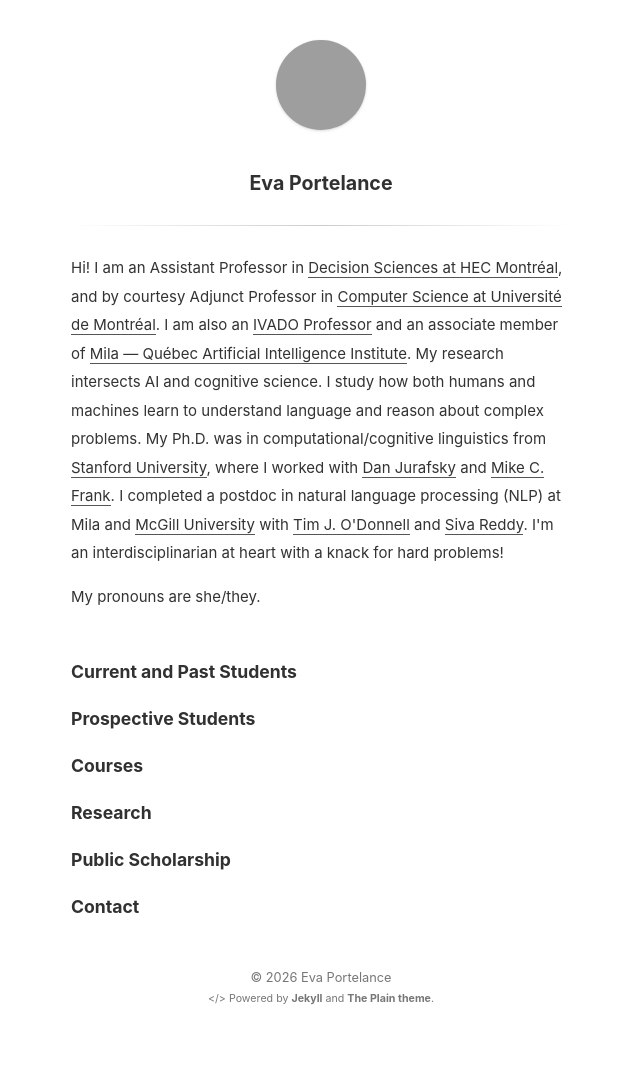
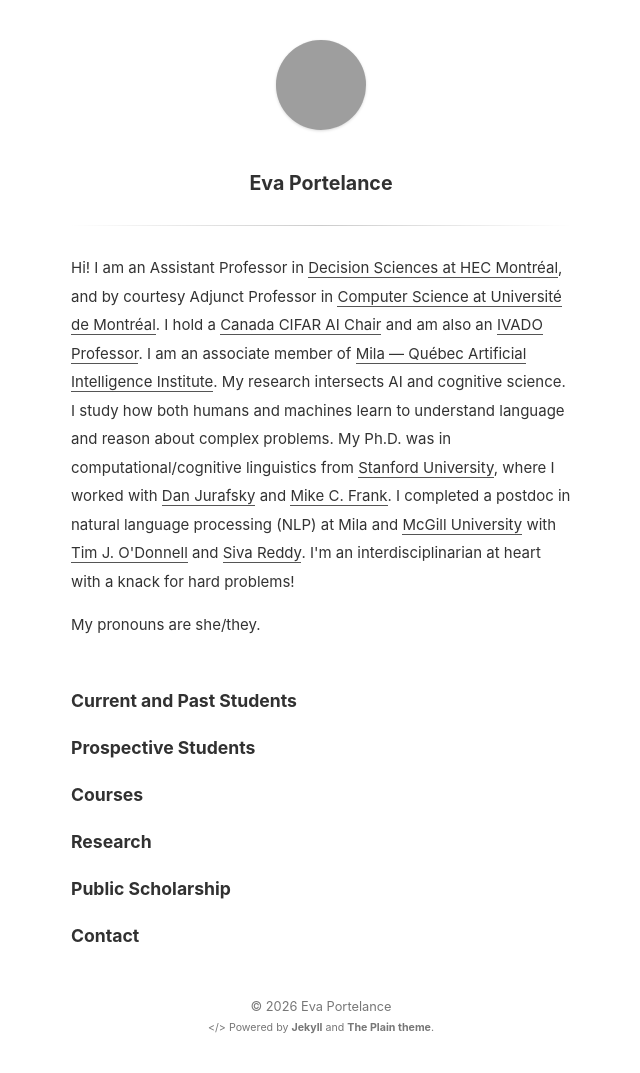
Before and after one commit to evaportelance/evaportelance.github.io, a Jekyll site: the page built from index.html, in a window 1280 px wide, cut to the strip 0-1073 px from the top of the page. Shown: the whole strip, without its empty margins (319-959 px from the left). Built offline with Jekyll 4.4.1, drawn with Linux system fonts in a browser that asks for light colours; before the commit the page ends 1044 px from its top, so only the background shows below that; grey boxes are pictures that could not be loaded.

Commit message:
add chair to index

```diff
--- a/index.html
+++ b/index.html
@@ -12,7 +12,7 @@
 		<section>
 			<!-- <h1>Hello, <span class="nl"></span>we are here to help you.</h1> -->
 			<p>
-				Hi! I am an Assistant Professor in <a href="https://www.hec.ca/mqg/index.html">Decision Sciences at HEC Montréal</a>, and by courtesy Adjunct Professor in <a href="https://diro.umontreal.ca/accueil/">Computer Science at Université de Montréal</a>. I am also an <a href="https://ivado.ca/en/ivado-professors/">IVADO Professor</a> and an associate member of <a href="https://mila.quebec/en/">Mila — Québec Artificial Intelligence Institute</a>. My research intersects AI and cognitive science. I study how both humans and machines learn to understand language and reason about complex problems.  My Ph.D. was in computational/cognitive linguistics from <a href="https://www.stanford.edu/">Stanford University</a>, where I worked with <a href="https://web.stanford.edu/~jurafsky/">Dan Jurafsky</a> and <a href="https://web.stanford.edu/~mcfrank/">Mike C. Frank</a>. I completed a postdoc in natural language processing (NLP) at Mila and <a href="https://www.mcgill.ca/">McGill University</a> with <a href="https://todonnell.github.io/">Tim J. O'Donnell</a> and <a href="https://sivareddy.in/">Siva Reddy</a>. I'm an interdisciplinarian at heart with a knack for hard problems!
+				Hi! I am an Assistant Professor in <a href="https://www.hec.ca/mqg/index.html">Decision Sciences at HEC Montréal</a>, and by courtesy Adjunct Professor in <a href="https://diro.umontreal.ca/accueil/">Computer Science at Université de Montréal</a>. I hold a <a href="https://cifar.ca/ai/canada-cifar-ai-chairs/">Canada CIFAR AI Chair</a> and am also an <a href="https://ivado.ca/en/ivado-professors/">IVADO Professor</a>. I am an associate member of <a href="https://mila.quebec/en/">Mila — Québec Artificial Intelligence Institute</a>. My research intersects AI and cognitive science. I study how both humans and machines learn to understand language and reason about complex problems.  My Ph.D. was in computational/cognitive linguistics from <a href="https://www.stanford.edu/">Stanford University</a>, where I worked with <a href="https://web.stanford.edu/~jurafsky/">Dan Jurafsky</a> and <a href="https://web.stanford.edu/~mcfrank/">Mike C. Frank</a>. I completed a postdoc in natural language processing (NLP) at Mila and <a href="https://www.mcgill.ca/">McGill University</a> with <a href="https://todonnell.github.io/">Tim J. O'Donnell</a> and <a href="https://sivareddy.in/">Siva Reddy</a>. I'm an interdisciplinarian at heart with a knack for hard problems!
 			</p>
 			<p>
 				My pronouns are she/they.
```
Also changed, not shown: 1 other file.
